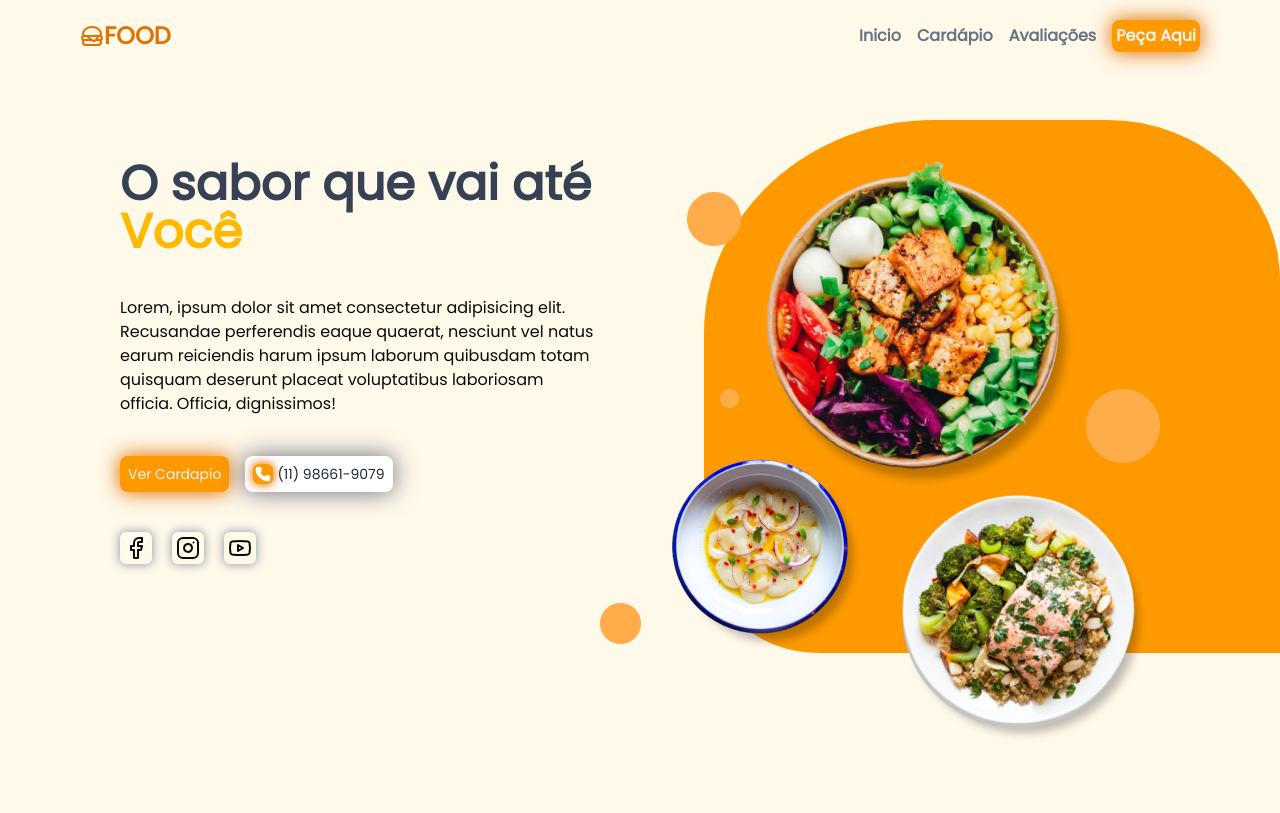
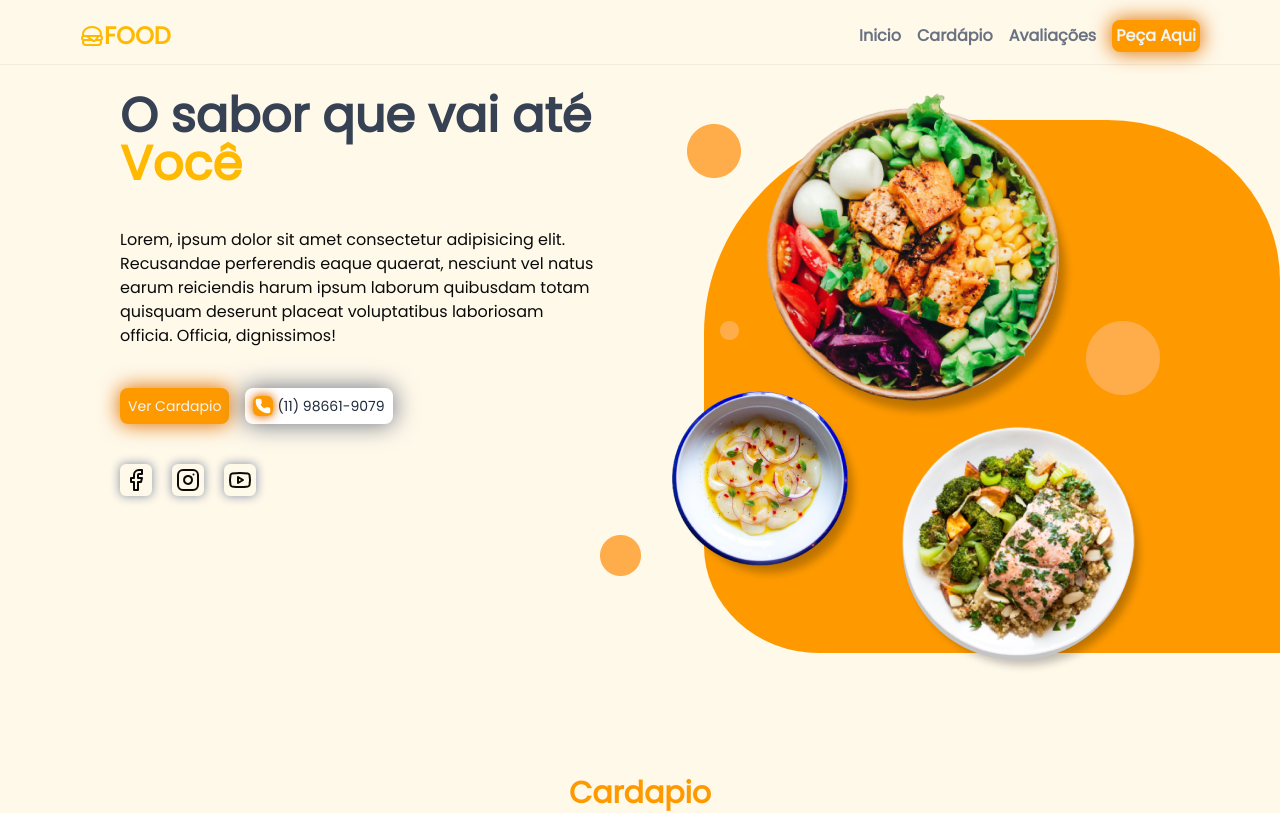
Before and after one commit to yolmat/LadingPages, a Next.js app: page /restaurante in a window 1280 px wide. Shown: the top 813 px of the page. Built offline with nearby package versions, Linux system fonts and the light colour scheme.

Commit message:
Header sticky

```diff
--- a/src/app/restaurante/components/header.tsx
+++ b/src/app/restaurante/components/header.tsx
@@ -6,10 +6,10 @@ export default function Header() {
   const [isOpen, setIsOpen] = useState(false);
 
   return (
-    <header className="w-full p-20 pt-5">
+    <header className="w-full p-20 pt-5 pb-3 top-0 sticky bg-bg z-3 shadow-2xs">
       <nav>
         <div className=" hidden w-full sm:flex items-center justify-between">
-          <p className="text-amber-600 flex font-bold items-center">
+          <p className="text-amber-400 flex font-bold items-center">
             <Hamburger /> <span className="text-2xl">FOOD</span>
           </p>
 
@@ -32,7 +32,7 @@ export default function Header() {
           </ul>
         </div>
         <div className="mt-1.5 flex sm:hidden flex-col items-center">
-          <i className="text-amber-600 flex font-bold">
+          <i className="text-amber-400 flex font-bold">
             <Hamburger /> FOOD
           </i>
 
@@ -59,7 +59,7 @@ export default function Header() {
               <a>Avaliações</a>
             </li>
             <li className="cursor-pointer p-1 mt-3">
-              <button className="cursor-pointer text-gray-100 bg-amber-500 rounded-md p-1 shadow-[0px_0px_20px_1px] shadow-amber-600 hover:opacity-90 active:opacity-80">
+              <button className="cursor-pointer text-gray-100 bg-amber-400 rounded-md p-1 shadow-[0px_0px_20px_1px] shadow-amber-400 hover:opacity-90 active:opacity-80">
                 Peça Aqui
               </button>
             </li>
```
